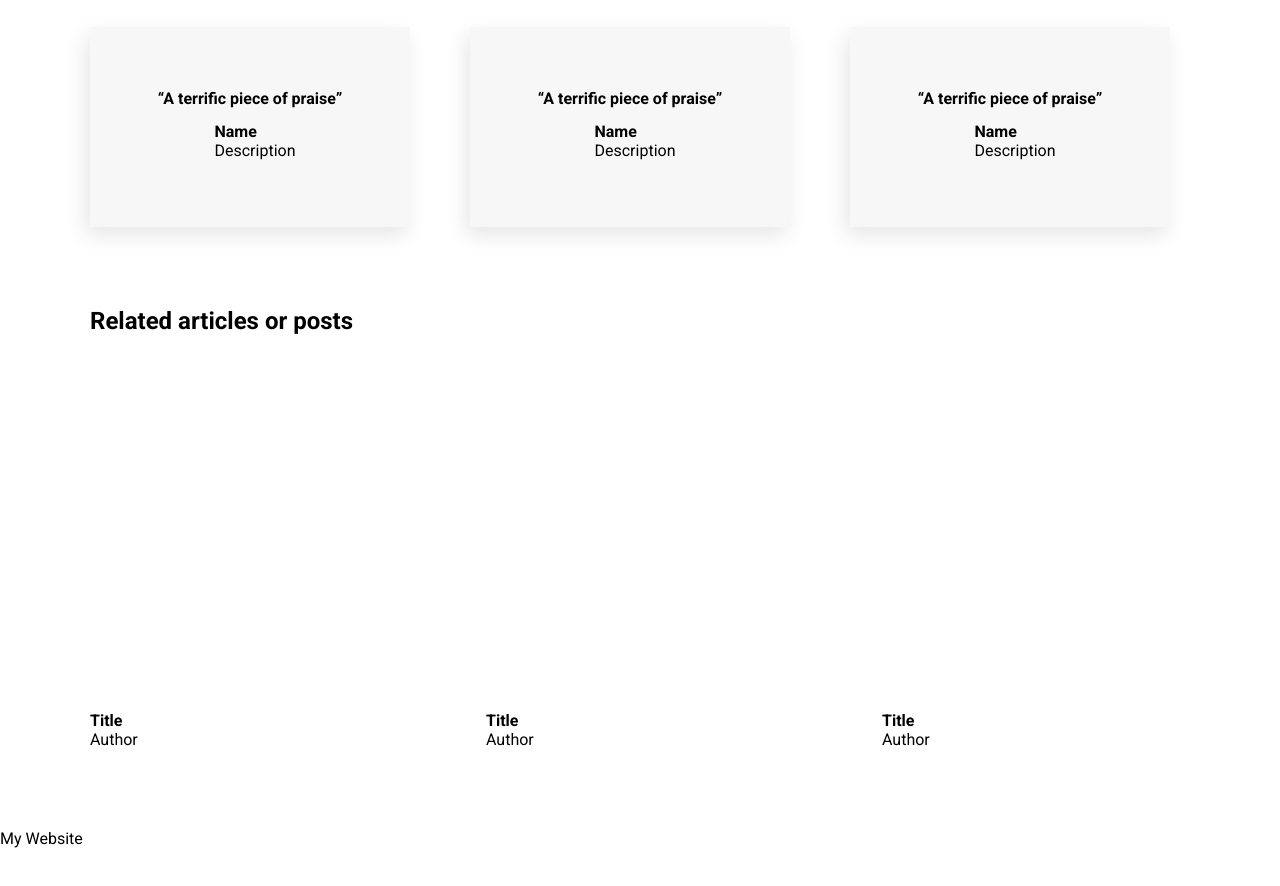
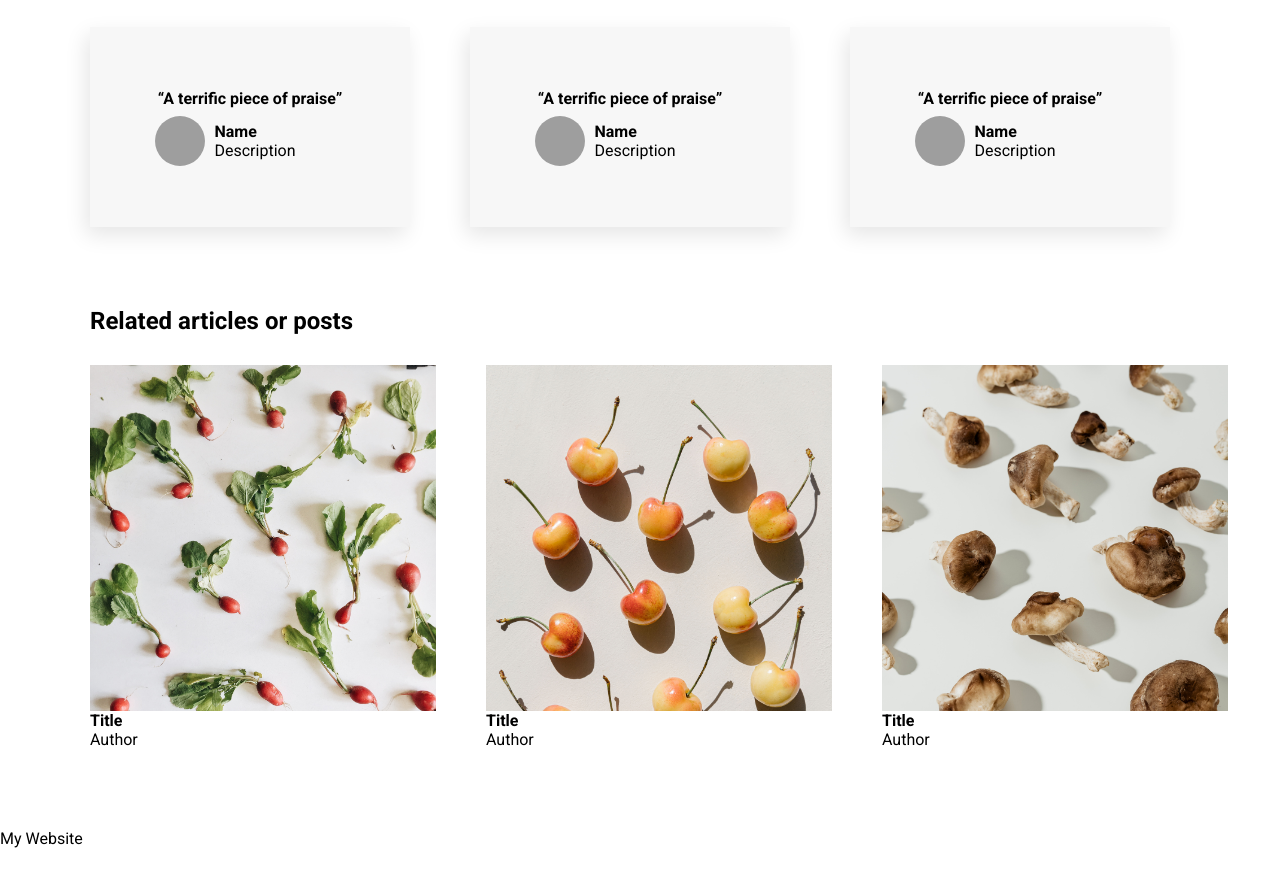
Before and after one commit to Hamzaali146/HTML-CSS, a plain HTML site: page index.html in a window 1280 px wide. Shown: the part 994-1880 px from the top of the page. Drawn offline with Linux system fonts and the light colour scheme; the site is published under a folder, as on GitHub Pages, so addresses that start at the root find nothing.

Commit message:
updated images

```diff
--- a/index.css
+++ b/index.css
@@ -53,7 +53,7 @@
 .mainimg{
     width: 85vw;
     height: 40vw;
-    background: url(/images/feast.png);
+    background: url(images/feast.png);
     background-size: cover;
     margin: auto ;
 }
@@ -70,7 +70,7 @@
     gap: 60px;
 }
 .profimg{
-    background: url(/images/prof1.png);
+    background: url(images/prof1.png);
     width: 50px;
     height: 50px;
     background-size: cover;
@@ -105,19 +105,19 @@
     gap: 30px;
 }
 #postimg{
-    background: url(/images/img.jpeg);
+    background: url(images/img.jpeg);
     width: 346px;
     height: 346px;
     background-size: cover;
 }
 #postimg1{
-    background: url(/images/img2.jpeg);
+    background: url(images/img2.jpeg);
     width: 346px;
     height: 346px;
     background-size: cover;
 }
 #postimg2{
-    background: url(/images/img3.jpeg);
+    background: url(images/img3.jpeg);
     width: 346px;
     height: 346px;
     background-size: cover;
```
